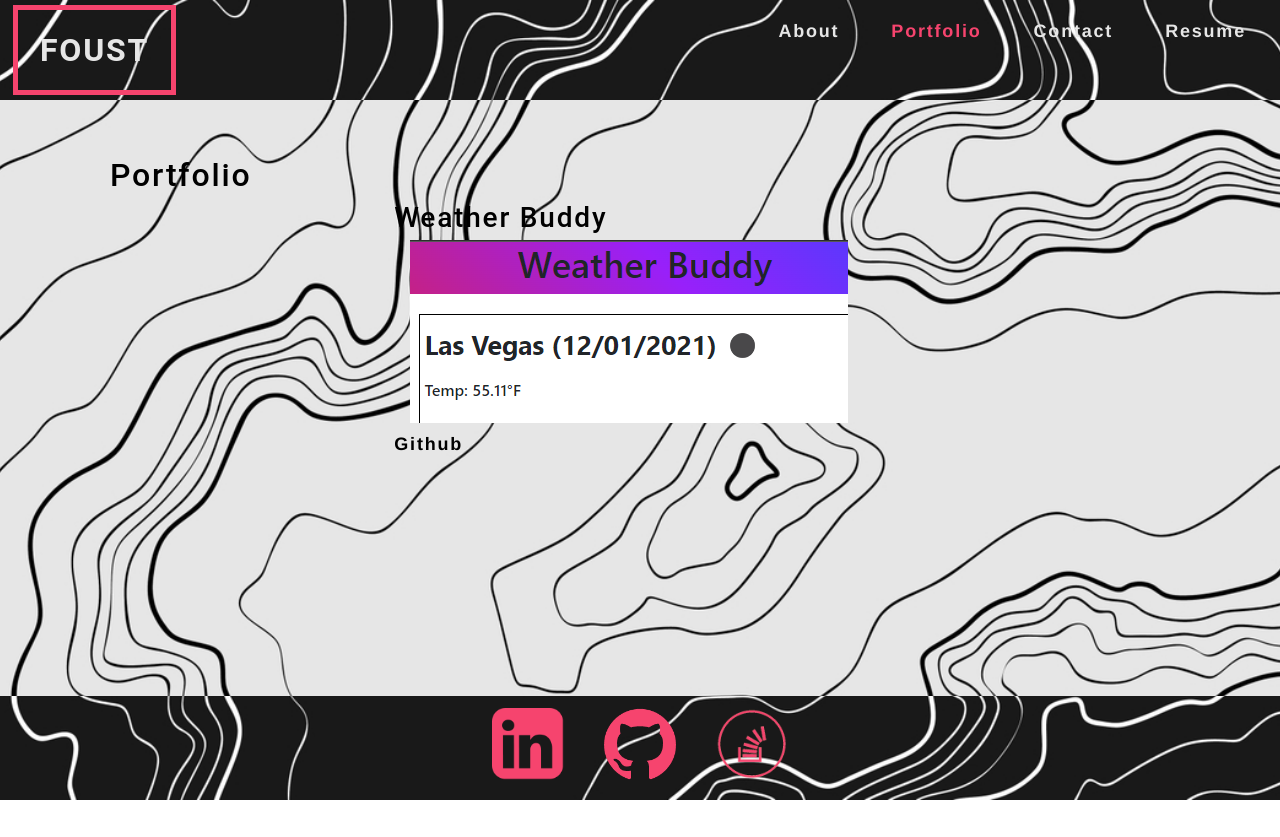
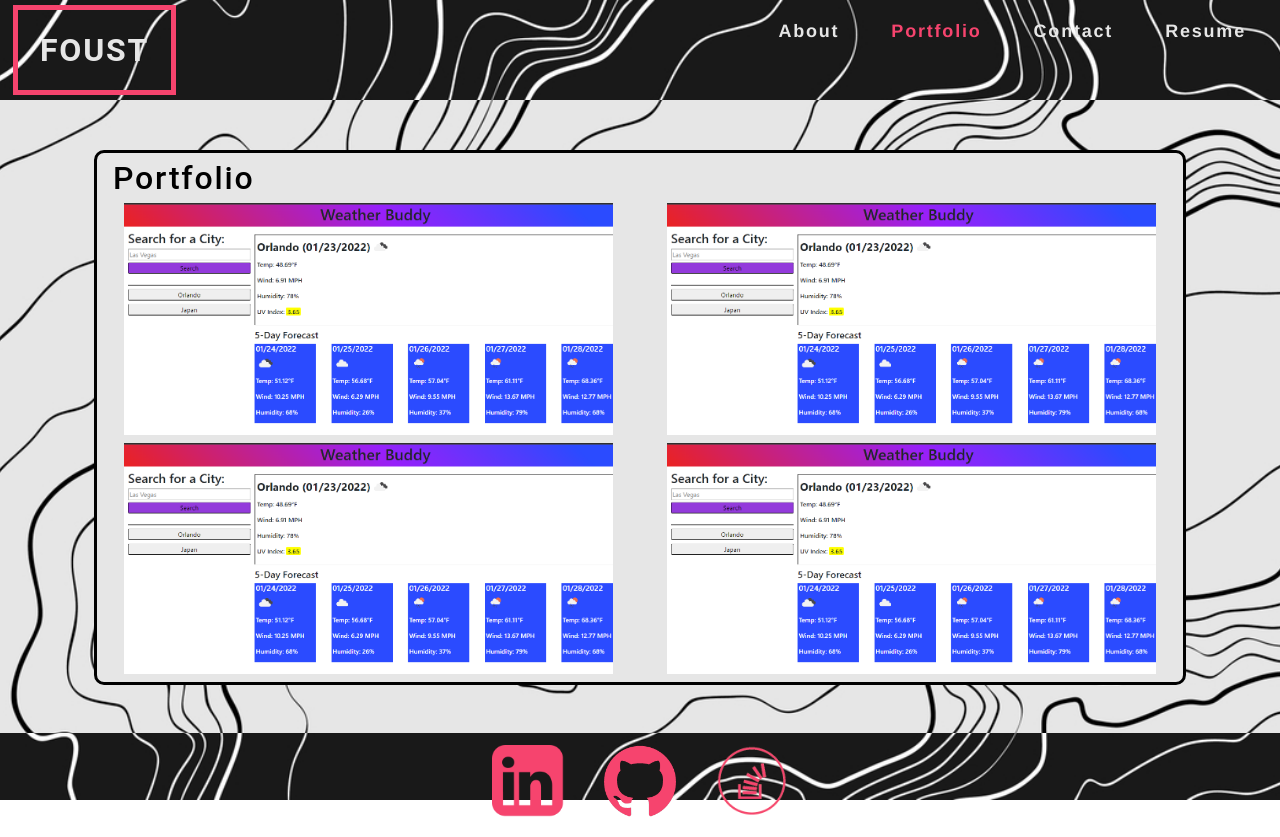
Before and after one commit to riley-foust18/react-portfolio, a React (Create React App) app: page / in a window 1280 px wide. Both pictures are taken after a click on the item "Portfolio". Before the commit the page ends 800 px from the top, so only its background shows below. Built offline with nearby package versions, Linux system fonts and the light colour scheme.

Commit message:
added portfolio section with sample

```diff
--- a/src/components/Portfolio/index.js
+++ b/src/components/Portfolio/index.js
@@ -3,7 +3,7 @@ import Project from "../Project";
 
 function Portfolio() {
   return (
-    <div>
+    <div className="portfolio">
       <h2 className="mx-2">Portfolio</h2>
       <Project></Project>
     </div>
--- a/src/components/Project/index.js
+++ b/src/components/Project/index.js
@@ -1,12 +1,44 @@
 import React, {useState} from "react";
-import photo from '../../assets/images/weather-buddy.png'
+import photo from '../../assets/images/weather-buddy-full.png';
 
 function Project() {
   return (
-    <div className="project-card">
-      <h3>Weather Buddy</h3>
-      <img className="mx-2" src={photo} />
-      <div>Github</div>
+    <div className="project-section">
+      <div className="project-card">
+        <img className="project-card-img" src={photo}/>
+        <div className="project-card-description">
+          <a className="project-card-icon" href="https://github.com/riley-foust18/WeatherBuddy">WeatherBuddy</a>
+          <a className="project-card-icon" href="github.com">Link</a>
+          <a className="project-card-icon" href="github.com">Link</a>
+        </div>
+      </div>
+
+      <div className="project-card">
+        <img className="project-card-img" src={photo}/>
+        <div className="project-card-description">
+          <a className="project-card-icon" href="https://github.com/riley-foust18/WeatherBuddy">WeatherBuddy</a>
+          <a className="project-card-icon" href="github.com">Link</a>
+          <a className="project-card-icon" href="github.com">Link</a>
+        </div>
+      </div>
+
+      <div className="project-card">
+        <img className="project-card-img" src={photo}/>
+        <div className="project-card-description">
+          <a className="project-card-icon" href="https://github.com/riley-foust18/WeatherBuddy">WeatherBuddy</a>
+          <a className="project-card-icon" href="github.com">Link</a>
+          <a className="project-card-icon" href="github.com">Link</a>
+        </div>
+      </div>
+
+      <div className="project-card">
+        <img className="project-card-img" src={photo}/>
+        <div className="project-card-description">
+          <a className="project-card-icon" href="https://github.com/riley-foust18/WeatherBuddy">WeatherBuddy</a>
+          <a className="project-card-icon" href="github.com">Link</a>
+          <a className="project-card-icon" href="github.com">Link</a>
+        </div>
+      </div>
     </div>
   );
 }
--- a/src/index.css
+++ b/src/index.css
@@ -219,20 +219,48 @@ textarea {
   text-align: center;
 }
 
+.project-section {
+  display: flex;
+  flex-wrap: wrap;
+}
+
 .project-card {
+  position: relative;
   width: 45%;
-  max-width: 1200px;
   margin-left: auto;
   margin-right: auto;
-  position: relative;
+}
+
+.project-card-img {
+  width: 100%;
+  margin-left: auto;
+  margin-right: auto;
+  background-size: cover;
+}
+
+.project-card-icon {
+  margin-left: auto;
+  margin-right: auto;
 }
 
 .project-card-description {
-  font-size: 30px;
   position: absolute;
-  top: 50%;
-  left: 50%;
-  transform: translate(-50%, -50%);
+  display: flex;
+  align-items: center;
+  margin: 0;
+  top: 0;
+  bottom: 6px;
+  left: 0;
+  right: 0;
+  background: rgb(255,255,255, 0.7);
+  visibility: hidden;
+  opacity: 0;
+  transition: opacity .3s, visibility .3s;
+}
+
+.project-card:hover .project-card-description {
+  visibility: visible;
+  opacity: 1;
 }
 
 .flex-row-wrap {
@@ -310,37 +338,6 @@ textarea {
   cursor: pointer;
 }
 
-.modalBackdrop {
-	background: rgba(0, 0, 0, .65);
-	bottom: 0;
-	left: 0;
-	overflow: auto;
-	position: fixed;
-	right: 0;
-	top: 0;
-	z-index: 1;
-}
-
-.modalContainer {
-	background: var(--darker);
-	border-radius: 5px;
-	max-width: 100%;
-	margin: 50px auto;
-	padding: 15px;
-	width: 960px;
-}
-
-.modalTitle {
-	font-size: 18px;
-	font-weight: 600;
-	margin-bottom: 25px;
-}
-
-.tab-img {
-  margin-right: 10px;
-  width: 30%;
-}
-
 button {
 	background: var(--red);
 	border: 0;
@@ -360,7 +357,8 @@ button {
   padding-bottom: 15px;
 }
 
-.contactForm {
+.contactForm,
+.portfolio {
   background-color: var(--light);
   border: solid 3px var(--dark);
   border-radius: 10px;
```
Also changed, not shown: src/assets/images/weather-buddy-full.png (added).
